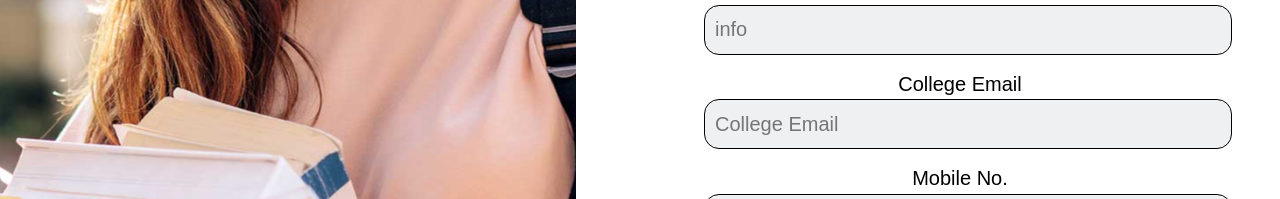
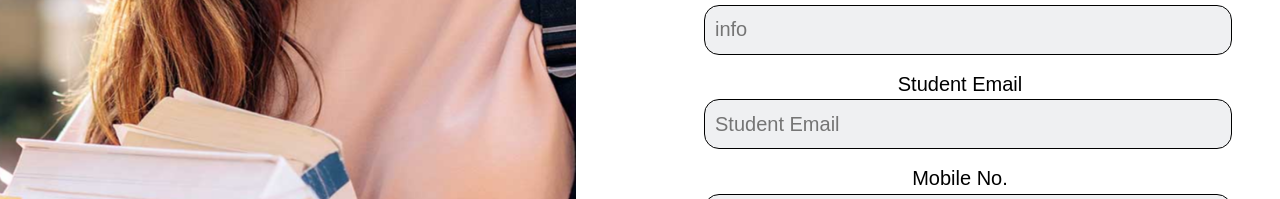
Before and after one commit to Hrshw/DEDSO, a React (Create React App) app in the folder dedso-app/: page /StudentRegistration in a window 1280 px wide. Shown: the part 430-629 px from the top of the page. Built offline with nearby package versions, Linux system fonts and the light colour scheme.

Commit message:
changed form

```diff
--- a/dedso-app/src/components/studentRegistration.jsx
+++ b/dedso-app/src/components/studentRegistration.jsx
@@ -16,8 +16,8 @@ function studentRegistration(){
         <input className="textbox-2" name="degree" type="text" placeholder="Info"/>
         <label htmlFor="">Year of Study</label>
         <input className="textbox-2" name="yearofStudy" type="text" placeholder="info" />
-        <label htmlFor="">College Email</label>
-        <input className="textbox-2" name="collegeEmail" type="email" placeholder="College Email"  />
+        <label htmlFor="">Student Email</label>
+        <input className="textbox-2" name="studentEmail" type="email" placeholder="Student Email"  />
         <label htmlFor="">Mobile No.</label>
         <input className="textbox-2" name="mobile" type="tel" placeholder="Contact info"  />
         <label htmlFor="">Alternate Mobile No.</label>
```
